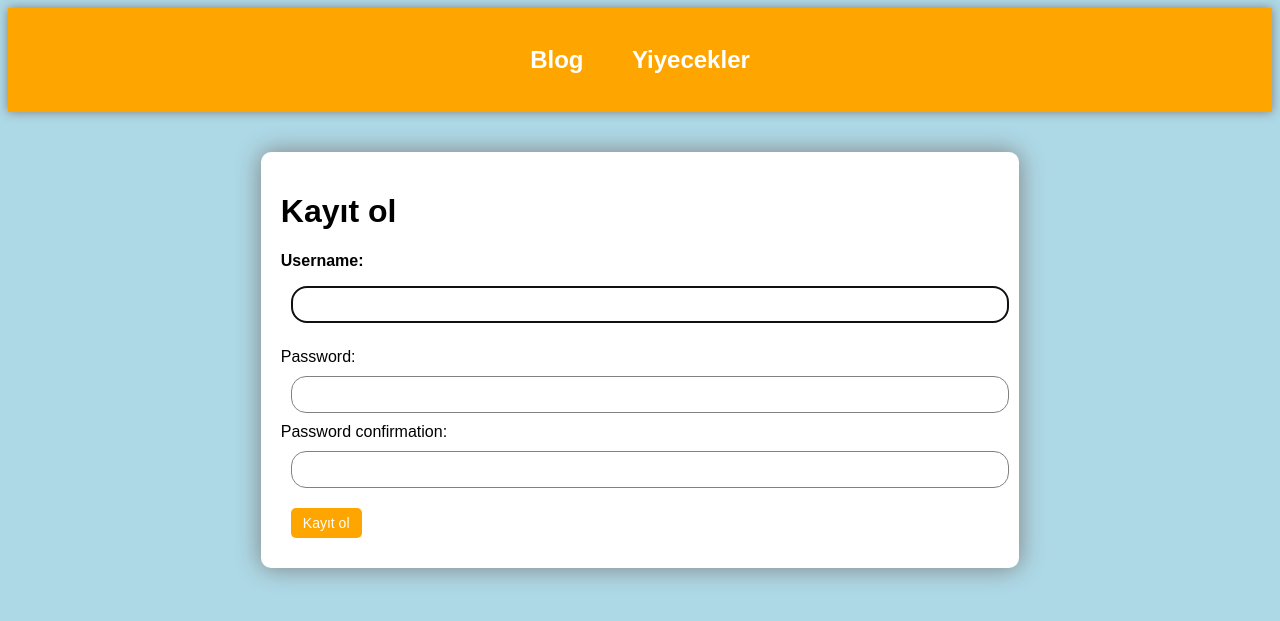
After one commit to cmdnzgk/Django-blog-meal-app, a Django app: page /meals/register/ in a window 1280 px wide. The commit adds this page. Shown: the top 621 px of the page. Run offline with Django 5.2, Linux system fonts and the light colour scheme.

Commit message:
feat: added user registration system and improved form UI

```diff
--- a/meal/forms.py
+++ b/meal/forms.py
@@ -1,5 +1,12 @@
 from django import forms
 from .models import Meal
+from django.contrib.auth.models import User
+from django.contrib.auth.forms import UserCreationForm
+
+class RegisterForm(UserCreationForm):
+    class Meta:
+        model = User
+        fields = ["username", "password1", "password2"]
 
 class MealForm(forms.ModelForm):
     class Meta:
--- /dev/null
+++ b/meal/templates/register.html
@@ -0,0 +1,25 @@
+{% extends 'base.html' %}
+{% block content %}
+<div class="form-card">
+    <h1>Kayıt ol</h1>
+    <form method="POST">
+        {% csrf_token %}
+        <div class="form-group">
+            {{ form.username.label_tag }}
+            {{ form.username }}
+            {{ form.username.errors }}
+        </div>
+        <div>
+            {{ form.password1.label_tag }}
+            {{ form.password1 }}
+            {{ form.password1.errors }}
+        </div>
+        <div>
+            {{ form.password2.label_tag }}
+            {{ form.password2 }}
+            {{ form.password2.errors }}
+        </div>
+        <button type="submit" class="form-button">Kayıt ol</button>
+    </form>
+</div>
+{% endblock %}
--- a/meal/urls.py
+++ b/meal/urls.py
@@ -7,4 +7,5 @@ urlpatterns = [
     path("create/", views.meal_create, name="meal_create"),
     path("update/<int:id>/", views.meal_update, name="meal_update"),
     path("delete/<int:id>/", views.meal_delete, name="meal_delete"),
+    path("register/", views.register, name="register"),
 ]
--- a/meal/views.py
+++ b/meal/views.py
@@ -1,8 +1,19 @@
 from django.shortcuts import render, redirect, get_object_or_404
 from .models import Meal
-from .forms import MealForm
+from .forms import MealForm, RegisterForm
 from django.contrib import messages
+from django.contrib.auth import login
 from django.db.models import Sum
+
+def register(request):
+    form = RegisterForm(request.POST or None)
+
+    if form.is_valid():
+        user = form.save()
+        login(request, user)
+        return redirect("meal_list")
+
+    return render(request, "register.html", {"form": form})
 
 def meal_list(request):
     query = request.GET.get("q")
--- a/static/style.css
+++ b/static/style.css
@@ -103,6 +103,28 @@ a, button {
     border-radius: 10px;
     margin: 0 0 10px 0;
     box-shadow: 0px 0px 25px gray;
+}
+
+.form-card ul {
+    list-style: disc;
+    padding-left: 20px;
+}
+
+.form-card li {
+    background: none;
+    box-shadow: none;
+    margin: 5px 0;
+    padding: 0;
+    border-radius: 0;
+}
+
+.form-card input {
+    width: 100%;
+    padding: 10px;
+    border: 1px solid gray;
+    border-radius: 15px;
+    box-sizing: border-box;
+    margin: 10px;
 }
 
 .form-group {
```
Also changed, not shown: 1 other file.
